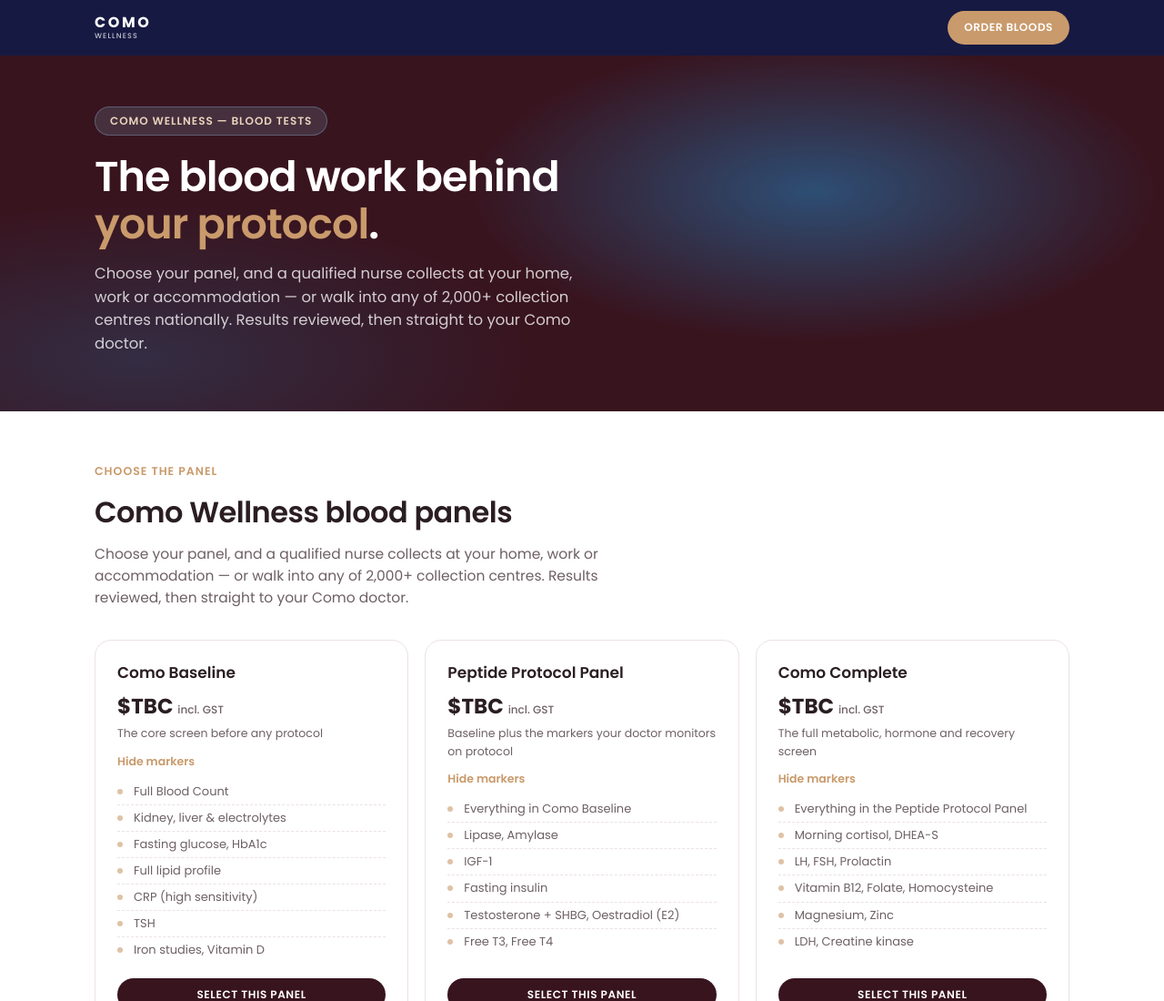
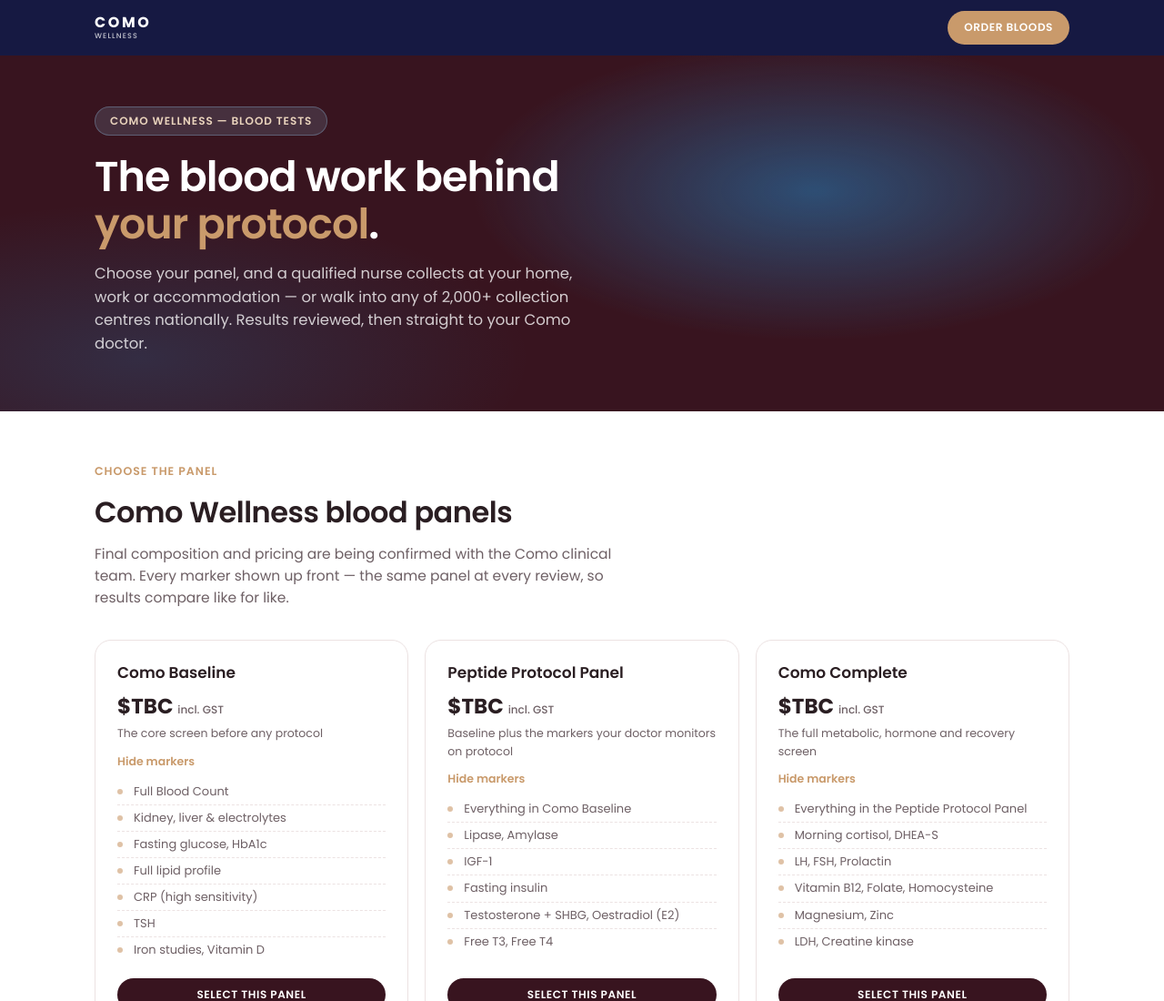
Before and after one commit to Joelkinfenwa/express-website, a website: page src/como.html in a window 1280 px wide. Shown: the top 1100 px of the page at 91% size. Drawn offline with Linux system fonts and the light colour scheme.

Commit message:
Como page: distinct panels intro line
Co-Authored-By: Claude Fable 5 <noreply@anthropic.com>
Claude-Session: https://claude.ai/code/session_01LZQFqMxxzP65EjmFWkXEm2

```diff
--- a/src/como.html
+++ b/src/como.html
@@ -170,7 +170,7 @@
   <div class="wrap">
     <div class="kicker">Choose the panel</div>
     <h2 class="sec">Como Wellness blood panels</h2>
-    <p class="sub">Choose your panel, and a qualified nurse collects at your home, work or accommodation — or walk into any of 2,000+ collection centres. Results reviewed, then straight to your Como doctor.</p>
+    <p class="sub">Final composition and pricing are being confirmed with the Como clinical team. Every marker shown up front — the same panel at every review, so results compare like for like.</p>
     <div class="panels">
       <div class="panel" id="pan-baseline">
         <h3>Como Baseline</h3>
```
